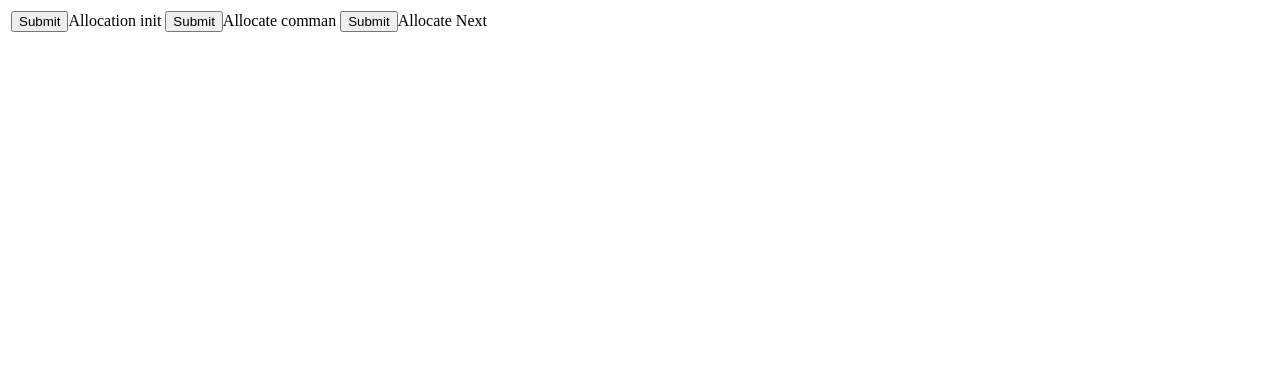
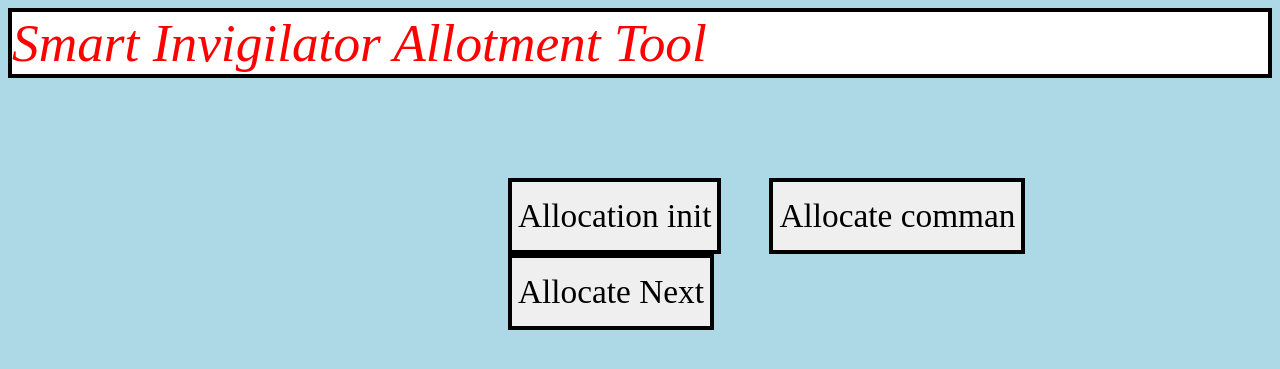
Before and after one commit to laksh225/Smart-Invigilator-Allotment-Tool, a Flask app: page /allocate in a window 1280 px wide. Shown: the top 369 px of the page. Run offline with Flask 2, Linux system fonts and the light colour scheme.

Commit message:
Files merge for front end

```diff
--- a/templates/allocate.html
+++ b/templates/allocate.html
@@ -1,6 +1,66 @@
 {% extends "base.html" %}
 {% block head %}
 <title> Allocate </title>
+
+<style>
+    body {
+
+        background-color:lightblue;
+
+        object-fit: cover;
+}
+
+/*
+    .container{
+        margin-top: 50px;
+        margin-left:100px;
+        margin-bottom: 250px;
+        margin-right: 100px;
+        padding:100px;
+        background-image: linear-gradient(#6190E8,#A7BFE8);
+        text-align: center;
+    }
+    */
+
+    .inside_container input{
+        padding-top: 15px;
+
+        padding-bottom: 15px;
+        color:black;
+        text-decoration: none;
+        font-size: 25pt;
+        font-family: 'Times New Roman', Times, serif;
+        border:solid black 4px;
+
+    }
+    .inside_container{
+      margin:auto;
+
+      padding-left: 500px;
+      padding-top: 100px;
+    }
+
+    .inside_container button a{
+       text-decoration: none;
+       padding: 15px;
+
+    }
+    div button {
+        font-size: 30pt;
+    }
+    nav{
+        margin:5x;
+
+        background-color: white;
+        font-family:'Times New Roman', Times, serif;
+        font-size:40pt;
+        padding:50x;
+        color:red;
+        font-style:oblique;
+        border: 4px solid black;
+    }
+</style>
+
 <script src="jquery-3.1.1-min.js"></script>
 {% endblock %}
 {% block body %}
@@ -23,13 +83,42 @@ $("input").click(function(){
 });
 });
 </script>
-<table>
-<tr>
-<td><input type='submit' id='init'>Allocation init</td>
-<td><input type='submit' id='comman'>Allocate comman</td>
-<td><input type='submit' id='session'>Allocate Next</td>
-</tr>
-</table>
+
+<nav>
+   <label>Smart Invigilator Allotment Tool</label>
+</nav>
+<div class="container">
+
+  <!---
+    <table class="inside_container">
+    <tr>
+    <td><input type='submit' id='init' > Allocation init</td>
+    <td><input type='submit' id='comman'>Allocate comman</td>
+    <td><input type='submit' id='session'>Allocate Next</td>
+    </tr>
+    </table>
+    --->
+    <div class="inside_container">
+     <!--
+      <button type="button" class="btn btn-primary" id='init'>Allocate init<br></button>
+      <button type="button" class="btn btn-primary" id='comman'>Allocate comman<br></button>
+      <button type="button" class="btn btn-primary" id='session'>Allocate Next<br></button>
+     -->
+
+      <input type='button' id='init' value="Allocation init">&nbsp;&nbsp;&nbsp;&nbsp;&nbsp;&nbsp;&nbsp;&nbsp;&nbsp;&nbsp;&nbsp;
+     <input type='submit' id='comman' value="Allocate comman"> &nbsp;&nbsp;&nbsp;&nbsp;&nbsp;&nbsp;&nbsp;&nbsp;&nbsp;&nbsp;&nbsp;
+      <input type='submit' id='session' value="Allocate Next">
+
+  </div>
+
+
+
+</div>
+
+
+
+
+
 <br><br>
 <div id='details'></div>
 {% endblock %}
--- a/templates/chart.html
+++ b/templates/chart.html
@@ -1,3 +1,9 @@
+<style>
+   ul li{
+        font-size: 20pt;
+
+    }
+</style>
 <ul>
 <li>HoD = {{ sessions[0][1] }}</li>
 <li>Squad = {{ sessions[0][0] }}</li>
```
Also changed, not shown: templates/allocate_all.html (+27 -2 lines), templates/details.html (+67 -0 lines), templates/home.html (+62 -5 lines), templates/input.html (+29 -1 lines), 1 other file.
